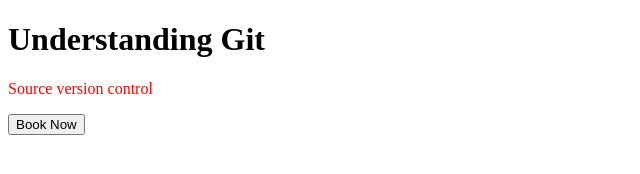
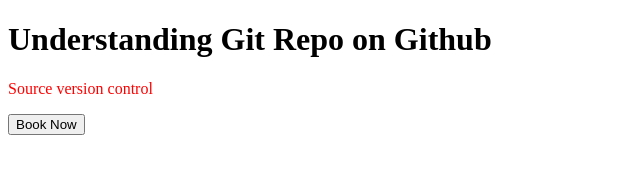
Before and after one commit to ash786/git-training, a plain HTML site: page index.html in a window 1280 px wide. Shown: the whole page, without its empty margins (0-640 px from the left). Drawn offline with Linux system fonts and the light colour scheme.

Commit message:
Changed hi tag

```diff
--- a/index.html
+++ b/index.html
@@ -3,7 +3,7 @@
 
 <body>
 
-<h1>Understanding Git</h1>
+<h1>Understanding Git Repo on Github</h1>
 <p style="color:red">Source version control</p>
 <button>Book Now</button>
 
```
